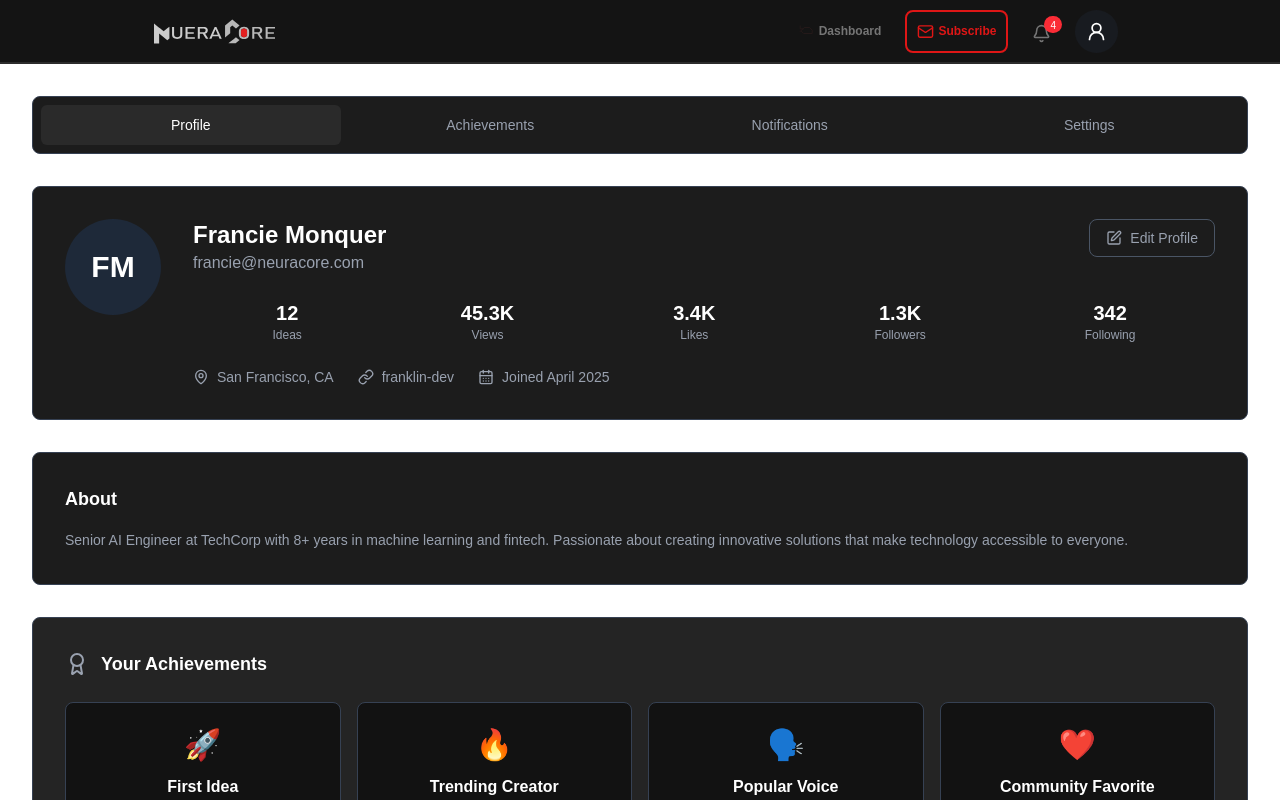
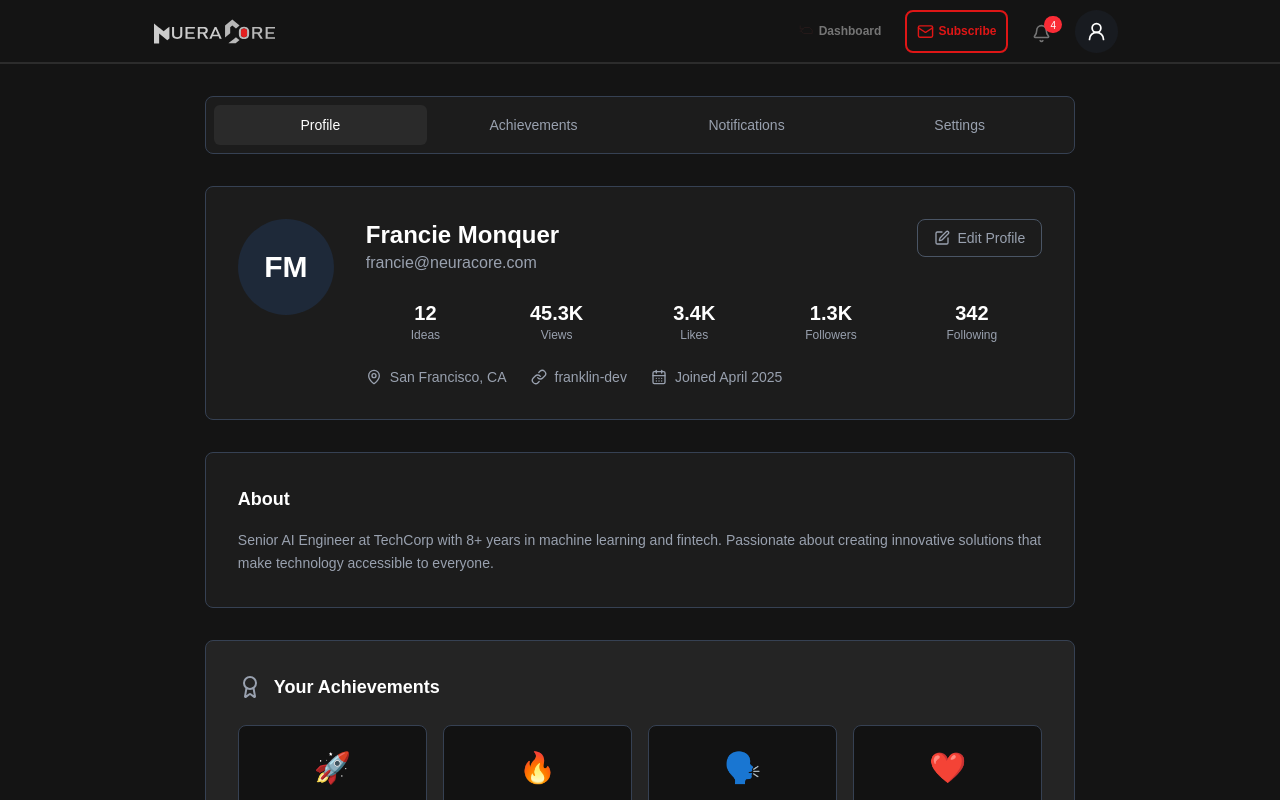
Before and after one commit to jysn7/neuracore, a Next.js app: page /profile in a window 1280 px wide. Shown: the top 800 px of the page. Built offline with nearby package versions, Linux system fonts and the light colour scheme.

Commit message:
padding for profile view and nav-link

```diff
--- a/src/app/profile/page.tsx
+++ b/src/app/profile/page.tsx
@@ -7,7 +7,7 @@ import AccountSettings from '@/components/AccountSettings';
 
 export default function UserProfilePage({ params }: { params: { id: string } }) {
   return (
-    <main className="p-8 text-white">
+    <main className="py-8 px-[12vw] bg-bg md:px-[16vw] text-white">
       <ProfileTabs />
 
       <div id="profile" className="mt-8">
--- a/src/components/Navbar.tsx
+++ b/src/components/Navbar.tsx
@@ -47,13 +47,13 @@ const Navbar = () => {
           <MailIcon size={17}/>
           Subscribe
         </Link>
-        <Link href="/" className='hidden md:block relative z-3 top-3.5 text-text-secondary '>
+        <Link href="/profile#notifications" className='hidden md:block relative z-3 top-3.5 text-text-secondary '>
           <div className='absolute z-4 text-white bg-red-500 px-1.5 flex justify-center items-center  text-[10px] rounded-full left-3  -top-2'>
             <p className='pt-0.5'>4</p>
           </div>
           <BellIcon size={19} />
         </Link>
-        <Link href="" className="hidden md:flex items-center justify-center">
+        <Link href="/profile" className="hidden md:flex items-center justify-center">
           <div className='text-white bg-bg-dark-gray transition-all duration-400 border-transparent border-3 hover:border-btn-primary-hover rounded-full p-2'>
             <UserRound size={21}/>
           </div>
--- a/src/components/UserProfile.tsx
+++ b/src/components/UserProfile.tsx
@@ -27,7 +27,7 @@ const UserProfile = () => {
               <h2 className="text-2xl font-bold text-white">Francie Monquer</h2>
               <p className="text-gray-400">francie@neuracore.com</p>
             </div>
-            <button className="flex items-center gap-2 text-sm text-gray-400 border border-gray-600 px-4 py-2 rounded-lg hover:bg-[#2A2A2A] hover:text-white transition-colors">
+            <button className="flex cursor-pointer items-center gap-2 text-sm text-gray-400 border border-gray-600 px-4 py-2 rounded-lg hover:bg-[#2A2A2A] hover:text-white transition-colors">
               <Edit size={16} />
               Edit Profile
             </button>
```
